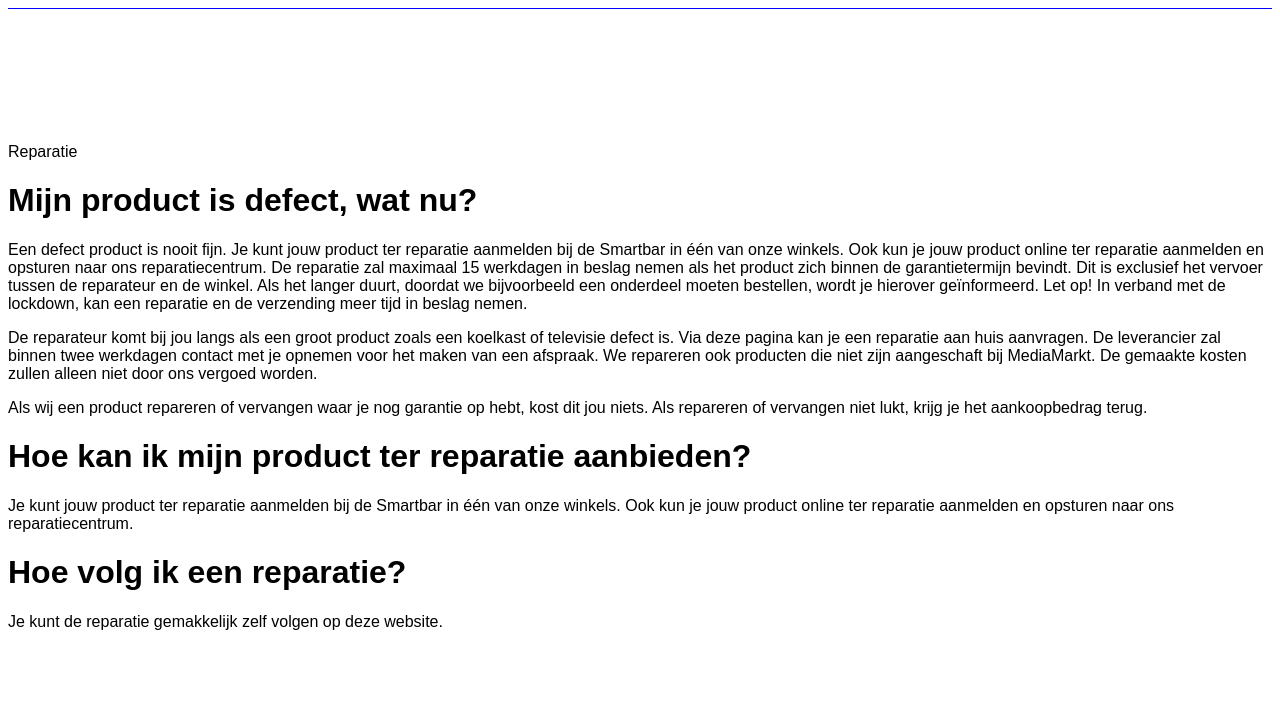
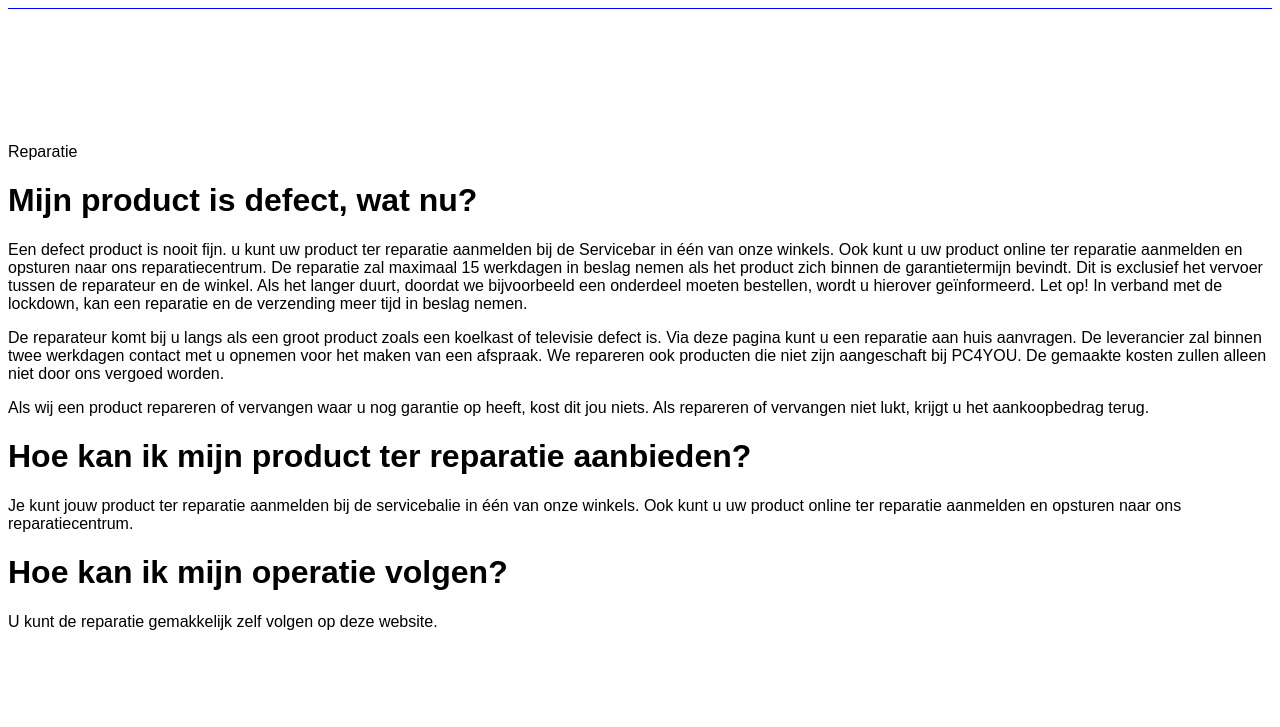
Before and after one commit to PatrickAgra/Webshop-Project, a plain HTML site: page Reparatie.html in a window 1280 px wide. Shown: the part 73-800 px from the top of the page. Drawn offline with Linux system fonts and the light colour scheme; a script that the page names is missing.

Commit message:
Add files via upload

```diff
--- a/Reparatie.html
+++ b/Reparatie.html
@@ -34,18 +34,19 @@
     <h1>Mijn product is defect, wat nu?</h1>
 
     <p>
-        Een defect product is nooit fijn. Je kunt jouw product ter reparatie aanmelden bij de Smartbar in één van onze winkels. Ook kun je jouw product online ter reparatie aanmelden en opsturen naar ons reparatiecentrum. De reparatie zal maximaal 15 werkdagen in beslag nemen als het product zich binnen de garantietermijn bevindt. Dit is exclusief het vervoer tussen de reparateur en de winkel. Als het langer duurt, doordat we bijvoorbeeld een onderdeel moeten bestellen, wordt je hierover geïnformeerd. Let op! In verband met de lockdown, kan een reparatie en de verzending meer tijd in beslag nemen.
+        Een defect product is nooit fijn. u kunt uw product ter reparatie aanmelden bij de Servicebar in één van onze winkels. Ook kunt u uw product online ter reparatie aanmelden en opsturen naar ons reparatiecentrum. De reparatie zal maximaal 15 werkdagen in beslag nemen als het product zich binnen de garantietermijn bevindt. Dit is exclusief het vervoer tussen de reparateur en de winkel. Als het langer duurt, doordat we bijvoorbeeld een onderdeel moeten bestellen, wordt u hierover geïnformeerd. Let op! In verband met de lockdown, kan een reparatie en de verzending meer tijd in beslag nemen.
     </p>
-    De reparateur komt bij jou langs als een groot product zoals een koelkast of televisie defect is. Via deze pagina kan je een reparatie aan huis aanvragen. De leverancier zal binnen twee werkdagen contact met je opnemen voor het maken van een afspraak.
-    We repareren ook producten die niet zijn aangeschaft bij MediaMarkt. De gemaakte kosten zullen alleen niet door ons vergoed worden.
+    De reparateur komt bij u langs als een groot product zoals een koelkast of televisie defect is. Via deze pagina kunt u een reparatie aan huis aanvragen. De leverancier zal binnen twee werkdagen contact met u opnemen voor het maken van een afspraak.
+    We repareren ook producten die niet zijn aangeschaft bij PC4YOU. De gemaakte kosten zullen alleen niet door ons vergoed worden.
 
-    <p>Als wij een product repareren of vervangen waar je nog garantie op hebt, kost dit jou niets. Als repareren of vervangen niet lukt, krijg je het aankoopbedrag terug.</p>
+    <p>Als wij een product repareren of vervangen waar u nog garantie op heeft, kost dit jou niets. Als repareren of vervangen niet lukt, krijgt u het aankoopbedrag terug.</p>
 
     <h1> Hoe kan ik mijn product ter reparatie aanbieden?</h1>
-    <p>Je kunt jouw product ter reparatie aanmelden bij de Smartbar in één van onze winkels. Ook kun je jouw product online ter reparatie aanmelden en opsturen naar ons reparatiecentrum.</p>
+    <p>Je kunt jouw product ter reparatie aanmelden bij de servicebalie in één van onze winkels. Ook kunt u uw product online ter reparatie aanmelden en opsturen naar ons reparatiecentrum.</p>
 
-    <h1>Hoe volg ik een reparatie?</h1>
-    <p>Je kunt de reparatie gemakkelijk zelf volgen op deze website.</p>
+    <h1>Hoe kan ik mijn operatie volgen?</h1>
+    <p>U kunt de reparatie gemakkelijk zelf volgen op deze website.</p>
     </div>
+    <img src="uwu.jpg" alt="uwu">
 </body>
 </html>
```
Also changed, not shown: uwu.jpg (added).
